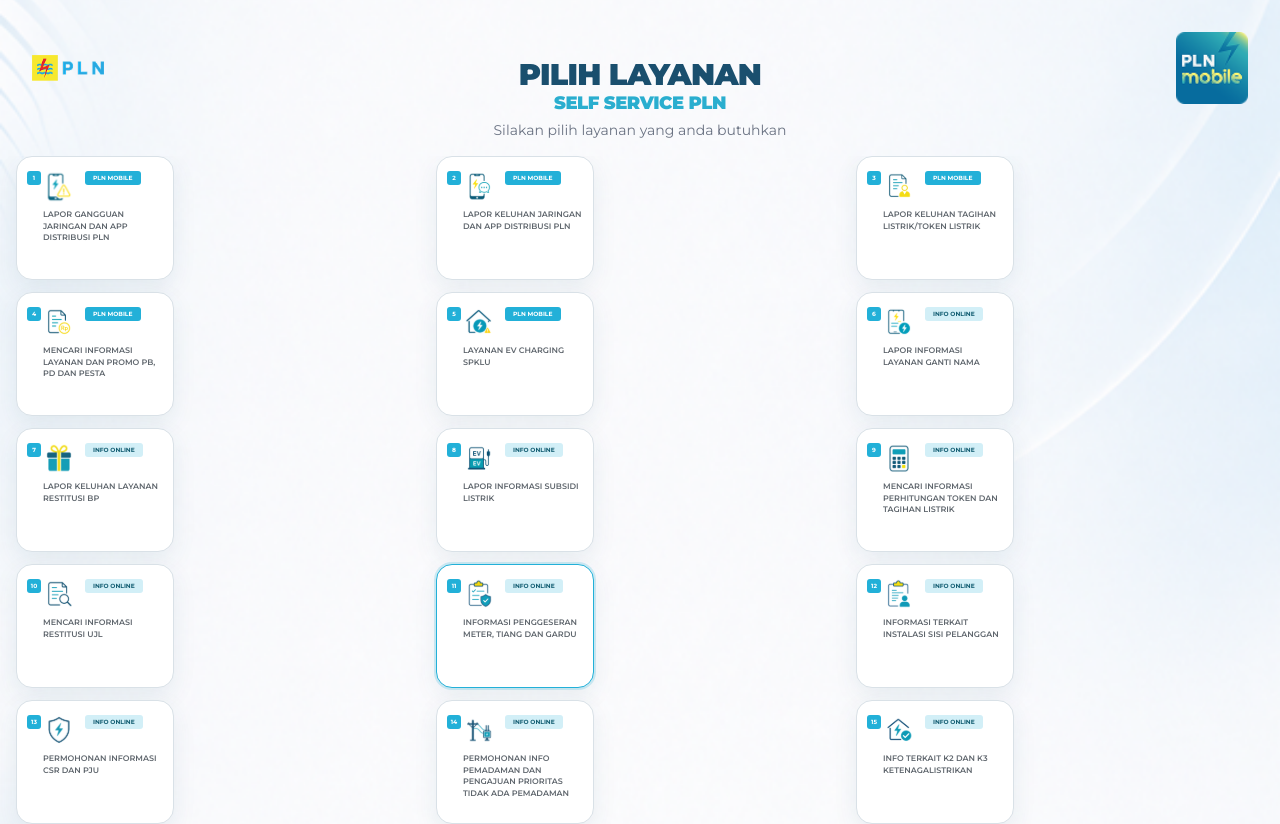
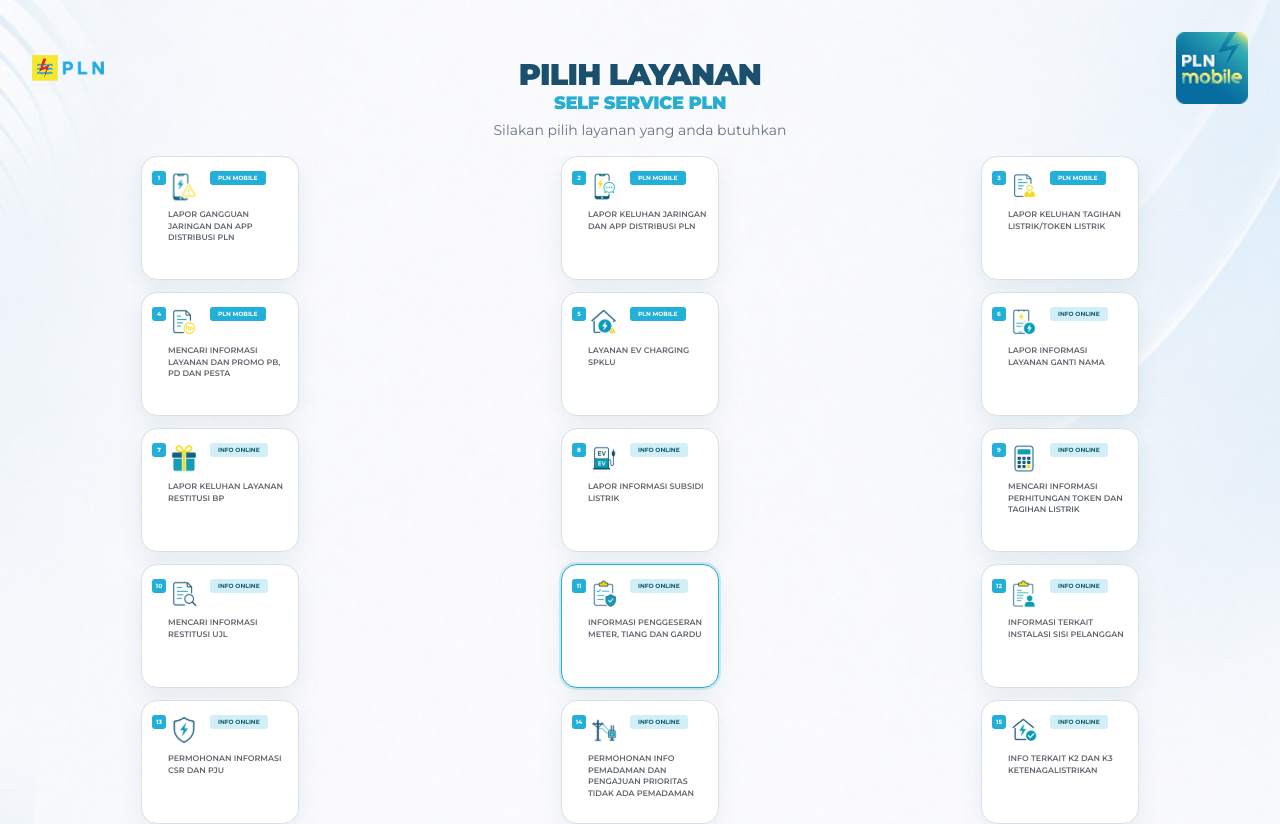
Before and after one commit to ArdiansDev/kiosk, a Next.js app: page /pilih-layanan in a window 1280 px wide. Shown: the top 824 px of the page. Built offline with nearby package versions, Linux system fonts and the light colour scheme.

Commit message:
fix centering layanan

```diff
--- a/app/pilih-layanan/page.tsx
+++ b/app/pilih-layanan/page.tsx
@@ -122,8 +122,8 @@ export default function PilihLayanan() {
       <div className="flex-1 overflow-y-auto w-full px-4 mt-4 pb-28">
         <div className="grid grid-cols-3 gap-3">
           {services.map((service, i) => (
+            <div className="w-full flex justify-center" key={i}>
               <button
-              key={i}
                 type="button"
                 onClick={() => setSelectedIndex(i)}
                 className={`flex h-31 w-39.5 cursor-pointer flex-col rounded-2xl border bg-white px-2.5 py-3 text-left shadow-[0_8px_24px_rgba(17,74,108,0.08)] transition-transform active:scale-95 ${
@@ -156,6 +156,7 @@ export default function PilihLayanan() {
                   {service.title}
                 </p>
               </button>
+            </div>
           ))}
         </div>
       </div>
```
Lines whose indentation alone changed are shown as unchanged.
